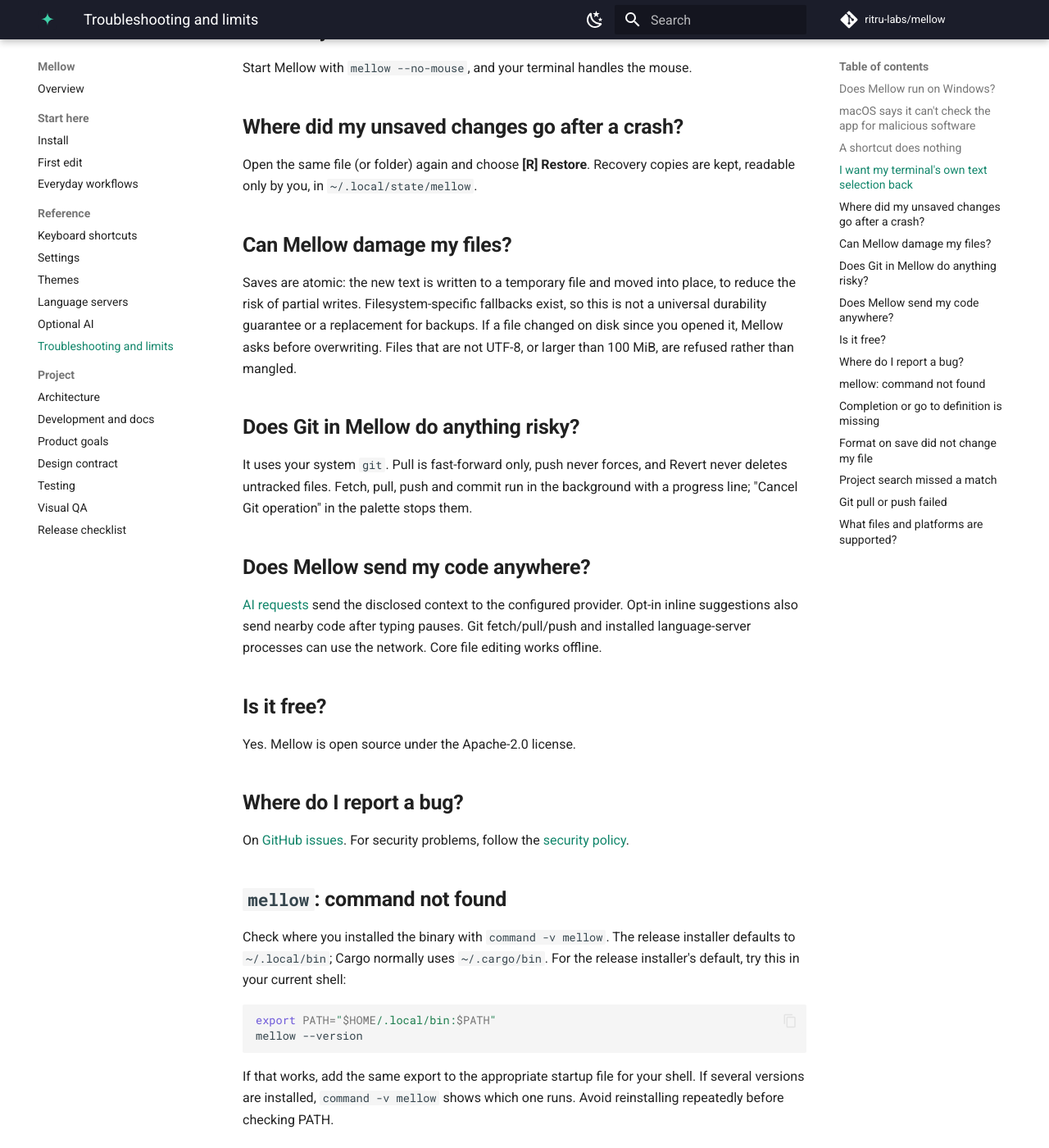
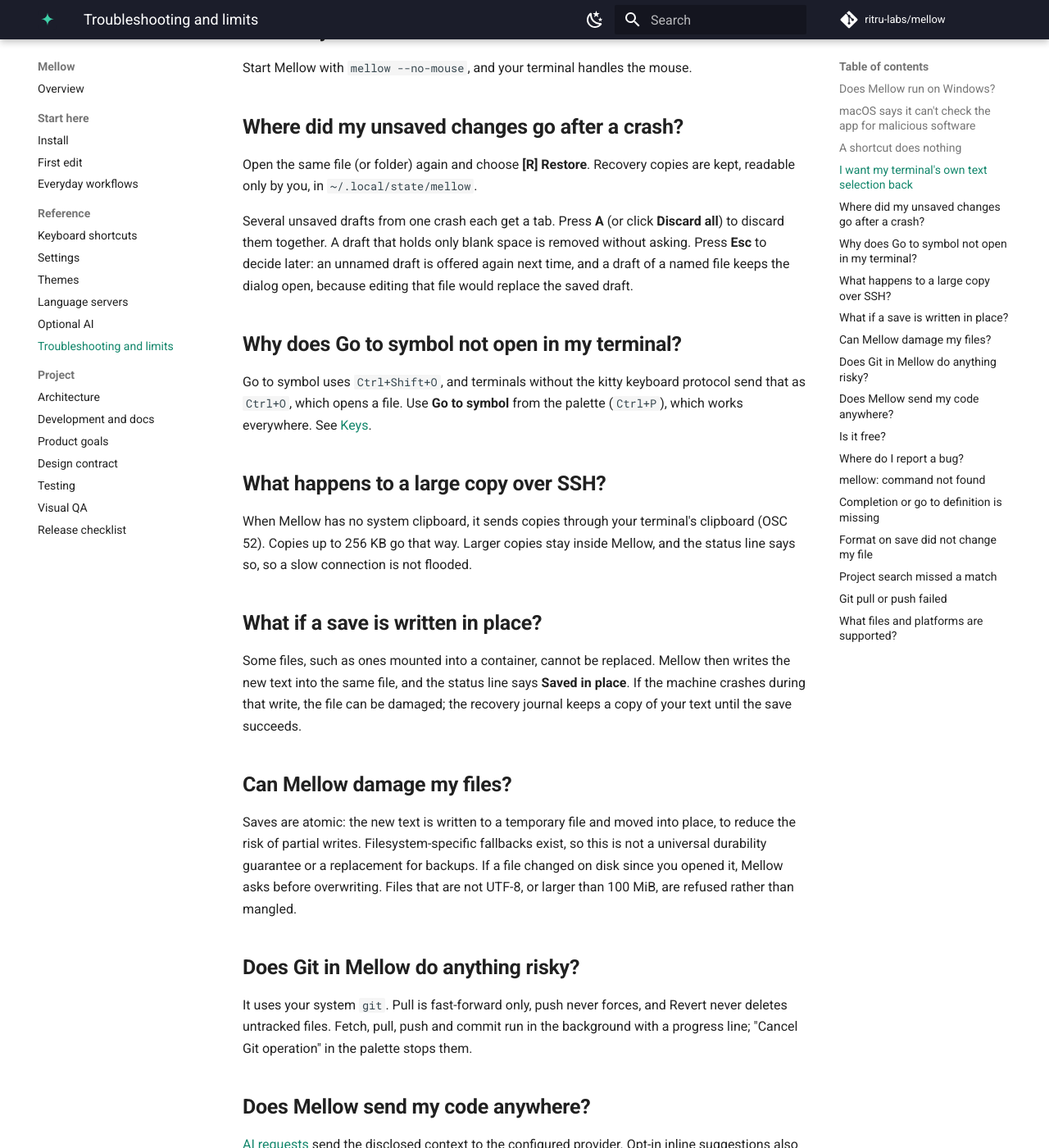
Before and after one commit to ritru-labs/mellow, an MkDocs documentation site: the page built from docs/faq.md, in a window 1280 px wide and 1400 px high, scrolled down 618 px. Shown: the whole window at 82% size. Built offline with MkDocs 1.6.1 and Material for MkDocs 9.7.7, drawn with Linux system fonts in a browser that asks for light colours; comment, search, counter and statistics services are not loaded.

Commit message:
Docs and changelog for the next release
Keys: Go to symbol, the commit box shortcut, the Shift-key note for terminals
without the kitty protocol, mouse in dialogs, and the nano and vscode
presets. Usage: jump to a function, resolve a merge conflict, the mouse.
AI: fix problem, shell command (typed, not run), commit draft, undo last AI
edit. FAQ: recovery with Esc and Discard all, large copies over SSH, saves
written in place. Changelog: Unreleased section lists the release's changes.

Co-Authored-By: Claude Haiku 5.5 <noreply@anthropic.com>

````diff
--- a/docs/faq.md
+++ b/docs/faq.md
@@ -25,6 +25,31 @@ Start Mellow with `mellow --no-mouse`, and your terminal handles the mouse.
 
 Open the same file (or folder) again and choose **[R] Restore**. Recovery copies
 are kept, readable only by you, in `~/.local/state/mellow`.
+
+Several unsaved drafts from one crash each get a tab. Press **A** (or click
+**Discard all**) to discard them together. A draft that holds only blank
+space is removed without asking. Press **Esc** to decide later: an unnamed draft
+is offered again next time, and a draft of a named file keeps the dialog open,
+because editing that file would replace the saved draft.
+
+## Why does Go to symbol not open in my terminal?
+
+Go to symbol uses `Ctrl+Shift+O`, and terminals without the kitty keyboard
+protocol send that as `Ctrl+O`, which opens a file. Use **Go to symbol** from the
+palette (`Ctrl+P`), which works everywhere. See [Keys](keys.md#without-the-kitty-protocol).
+
+## What happens to a large copy over SSH?
+
+When Mellow has no system clipboard, it sends copies through your terminal's
+clipboard (OSC 52). Copies up to 256 KB go that way. Larger copies stay inside
+Mellow, and the status line says so, so a slow connection is not flooded.
+
+## What if a save is written in place?
+
+Some files, such as ones mounted into a container, cannot be replaced. Mellow then
+writes the new text into the same file, and the status line says **Saved in
+place**. If the machine crashes during that write, the file can be damaged; the
+recovery journal keeps a copy of your text until the save succeeds.
 
 ## Can Mellow damage my files?
 
--- a/docs/keys.md
+++ b/docs/keys.md
@@ -60,6 +60,24 @@ foot and others):
 | `Ctrl+Shift+S` | Save As (otherwise use the palette) |
 | `Ctrl+Shift+G` | Git changes |
 | `Ctrl+Shift+M` | Problems |
+| `Ctrl+Shift+O` | Go to symbol: jump to a function, type or other definition (Rust, Python, Shell) |
+
+## Without the kitty protocol
+
+Terminals such as Terminal.app do not send the `Shift` chords above: `Ctrl+Shift+O`
+arrives as plain `Ctrl+O`, which opens a file. Everything in those tables is
+still in **Ctrl+P**, so the palette is the reliable path. Mellow shows
+the keys your terminal can send in `F1`.
+
+## In dialogs
+
+Lists (the palette, Open file, Go to symbol, references and Git lists) take
+clicks and the mouse wheel. Confirmations and text prompts have buttons, such as
+`[Enter] Commit` and `[Esc] Cancel`, and `Esc` closes any dialog.
+
+In the commit box, `Ctrl+G` drafts a commit message from your staged changes
+with AI. The draft goes into the box for you to read; nothing is committed until
+you press `Enter`.
 
 ## In the terminal
 
@@ -92,6 +110,8 @@ The keymap file can start from a preset. Add one line, and your own
 preset = vscode   # Ctrl+P opens files; Ctrl+Shift+P or F1 opens commands
 ```
 
-`default` keeps Mellow's own keys, and `vscode` is the only other preset.
-Many terminals send Ctrl+Shift+P as plain Ctrl+P, so with `vscode` use F1
-for commands; Help is then in the command list.
+`default` keeps Mellow's own keys. `vscode` gives Ctrl+P for files and
+Ctrl+Shift+P or F1 for commands. `nano` keeps nano's habits: Ctrl+O saves,
+Ctrl+X quits, Ctrl+W searches, Ctrl+K cuts, Ctrl+U pastes and Ctrl+R opens a
+file. Close tab moves to Alt+W and Ask AI to Alt+K to make room. Many terminals
+send Ctrl+Shift+P as plain Ctrl+P, so with `vscode` use F1 for commands.
--- a/docs/usage.md
+++ b/docs/usage.md
@@ -29,6 +29,8 @@ to write the correction.
 
 - **Open a file:** `Ctrl+O`, type part of the filename, select a result and press
   `Enter`. Typing a path also lets you create a file.
+  Recently opened files are listed first, so the file you were just in is one
+  keystroke away.
 - **Browse:** `Ctrl+B` toggles the file tree.
 - **Search text:** press `Ctrl+F` twice to search all project files, or use
   **Search across project** in the command palette. Search for a setting name such
@@ -74,6 +76,8 @@ Mellow uses your existing repository configuration and credentials.
    for the active file. **Unstage this file** keeps the edits but removes them
    from the next commit.
 4. Search the palette for `commit`, review what is staged and enter a message.
+   In the commit box, `Ctrl+G` drafts a message with AI from the staged changes
+   (needs AI set up). Read the draft, edit it if you like, then press `Enter`.
 
 Staging and committing modify your repository. **Revert selected hunk** discards
 an unstaged change after confirmation; use it only when that edit is unwanted.
@@ -83,6 +87,36 @@ force. If authentication needs an interactive prompt, resolve it in your shell.
 **Cancel Git operation** stops an operation running in the background.
 
 ![The command palette with Git actions](images/palette.png){ .mellow-shot }
+
+## Jump to a function
+
+In a Rust, Python or shell file, `Ctrl+Shift+O` (on terminals that send it; the
+palette has **Go to symbol** everywhere) opens the list of functions, types and
+other definitions. Type part of a name to filter it, then press `Enter` or click
+a row. The breadcrumb above the editor ends with the definition the cursor is in,
+so you always know where you are. Other languages report that the file has no
+symbols to jump to.
+
+## Resolve a merge conflict
+
+When a file has conflict markers (`<<<<<<<`, `=======`, `>>>>>>>`), put the
+cursor inside the block. The status line says so and names the three commands:
+
+- **Keep ours in conflict:** keeps your branch's side.
+- **Keep theirs in conflict:** keeps the incoming side.
+- **Keep both sides of conflict:** keeps both, yours first.
+
+Each choice is one edit, so `Ctrl+Z` undoes it. A side with nothing in it removes
+the marker lines. Mark the file resolved from **Git conflicts** once no markers
+remain.
+
+## Use the mouse
+
+Click a row in the palette, Open file, Go to symbol, the references and the Git
+lists to select it; in Git branches and quick fixes, the second click acts. Click
+a button in a dialog to press it. A click outside a list closes it, and the wheel
+scrolls lists. A click inside a dialog that hits nothing does nothing, so a stray
+click never throws your work away.
 
 ## Add code assistance when you need it
 
````
Also changed, not shown: CHANGELOG.md (+24 -1 lines), docs/ai.md (+21 -0 lines).
